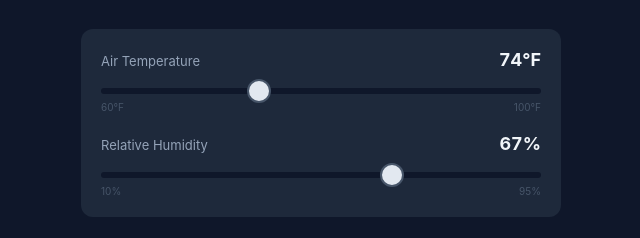
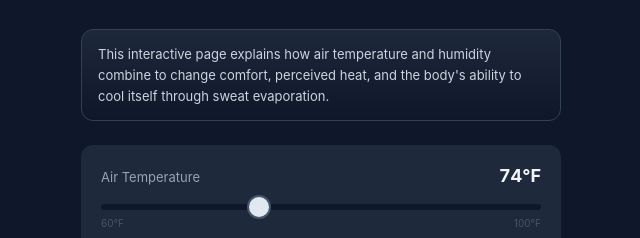
Before and after one commit to debeerswang/temperature, a plain HTML site: page climate-comfort.html in a window 1280 px wide. Shown: the part 97-335 px from the top of the page, without its empty margins (319-959 px from the left). Drawn offline with Linux system fonts and the light colour scheme.

Commit message:
Add top description to climate comfort page

```diff
--- a/climate-comfort.html
+++ b/climate-comfort.html
@@ -19,6 +19,14 @@
   .container { max-width: 520px; margin: 0 auto; padding: 48px 20px 32px; }
   h1 { font-size: 22px; font-weight: 700; color: #F8FAFC; margin-bottom: 4px; }
   .subtitle { font-size: 13px; color: #64748B; margin-bottom: 32px; }
+  .page-description {
+    background: linear-gradient(180deg, rgba(30, 41, 59, 0.92), rgba(15, 23, 42, 0.92));
+    border: 1px solid #334155;
+    border-radius: 12px;
+    padding: 14px 16px;
+    margin-bottom: 24px;
+  }
+  .page-description p { font-size: 13px; color: #CBD5E1; line-height: 1.6; }
   .card { background: #1E293B; border-radius: 12px; padding: 20px; margin-bottom: 24px; }
   .slider-group { margin-bottom: 20px; }
   .slider-group:last-child { margin-bottom: 0; }
@@ -67,6 +75,9 @@
 <div class="container">
   <h1>Climate Comfort</h1>
   <p class="subtitle">How temperature &amp; humidity shape what you feel</p>
+  <div class="page-description">
+    <p>This interactive page explains how air temperature and humidity combine to change comfort, perceived heat, and the body's ability to cool itself through sweat evaporation.</p>
+  </div>
 
   <div class="card">
     <div class="slider-group">
```
Also changed, not shown: docs/index.html (+11 -0 lines).
